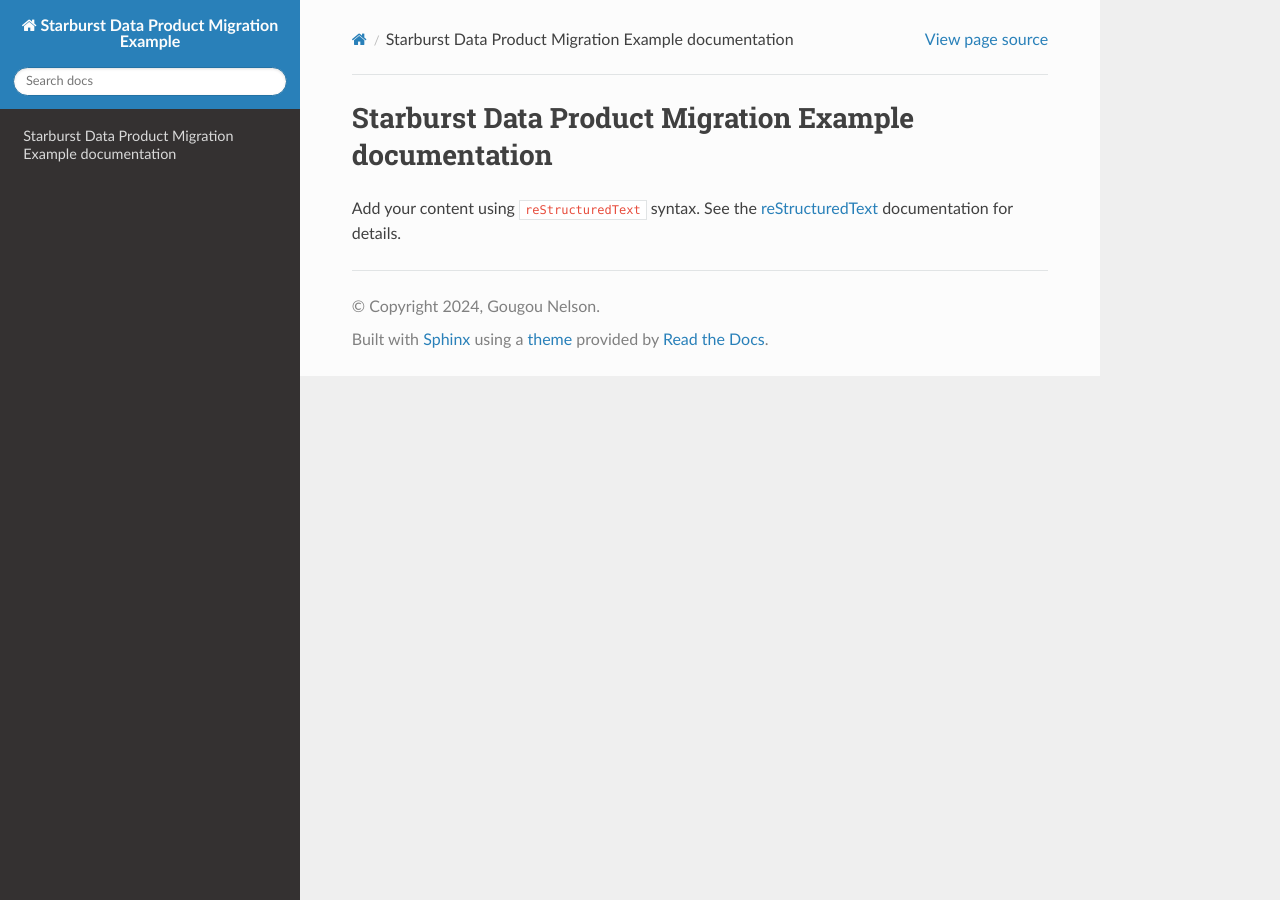
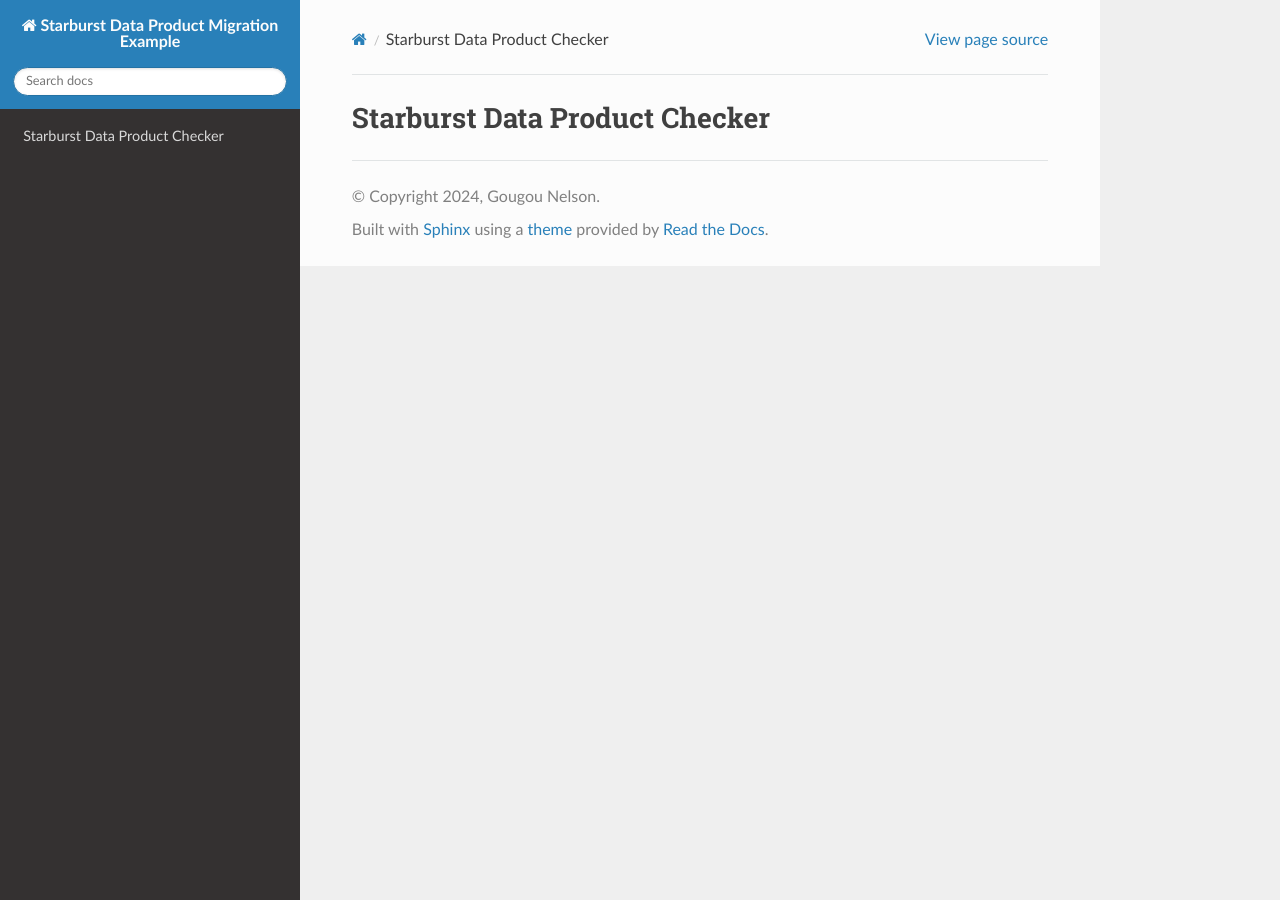
Before and after one commit to Donutson/starburst-data-product-example, a Sphinx documentation site: the page built from docs_source/source/index.rst, in a window 1280 px wide. Built offline with Sphinx 7.4.7 and the Read the Docs theme 3.1.0, drawn with Linux system fonts in a browser that asks for light colours.

Commit message:
docs(index): update

```diff
--- a/docs_source/source/index.rst
+++ b/docs_source/source/index.rst
@@ -3,12 +3,9 @@
    You can adapt this file completely to your liking, but it should at least
    contain the root `toctree` directive.
 
-Starburst Data Product Migration Example documentation
+Starburst Data Product Checker
 ======================================================
 
-Add your content using ``reStructuredText`` syntax. See the
-`reStructuredText <https://www.sphinx-doc.org/en/master/usage/restructuredtext/index.html>`_
-documentation for details.
 
 
 .. toctree::
```
